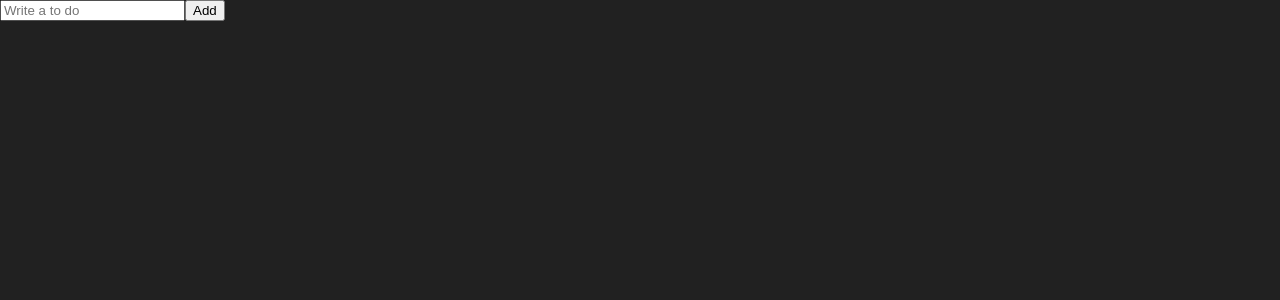
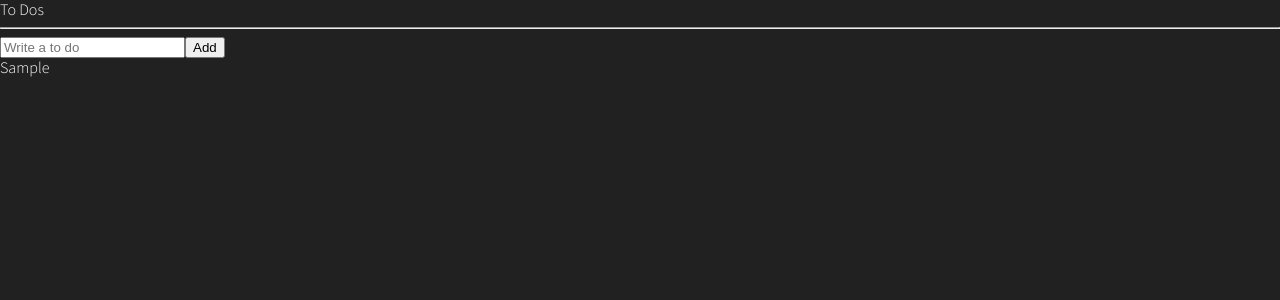
Before and after one commit to seorang42/to-do-list, a React (Create React App) app: page / in a window 1280 px wide. Both pictures are taken after typing "Sample" into the empty fields and a click on the button "Add". Shown: the top 300 px of the page. Built offline with nearby package versions, Linux system fonts and the light colour scheme.

Commit message:
6.11 Add To Do

```diff
--- a/src/App.tsx
+++ b/src/App.tsx
@@ -1,5 +1,5 @@
 import { createGlobalStyle } from "styled-components";
-import ToDoList from "./ToDoList";
+import ToDoList from "./components/ToDoList";
 
 const GlobalStyle = createGlobalStyle`
 @import url('https://fonts.googleapis.com/css2?family=Source+Sans+Pro:wght@300;400&display=swap');
--- a/src/ToDoList.tsx
+++ /dev/null
@@ -1,26 +0,0 @@
-import { useForm } from "react-hook-form";
-
-interface IForm {
-  toDo: string;
-}
-
-function ToDoList() {
-  const { register, handleSubmit, setValue } = useForm<IForm>();
-  const handleValid = (data: IForm) => {
-    console.log("add to do", data.toDo);
-    setValue("toDo", "");
-  };
-  return (
-    <div>
-      <form onSubmit={handleSubmit(handleValid)}>
-        <input
-          {...register("toDo", { required: "Please write a To Do" })}
-          placeholder="Write a to do"
-        />
-        <button>Add</button>
-      </form>
-    </div>
-  );
-}
-
-export default ToDoList;
--- /dev/null
+++ b/src/components/ToDoList.tsx
@@ -0,0 +1,55 @@
+import { useForm } from "react-hook-form";
+import {
+  atom,
+  useRecoilState,
+  useRecoilValue,
+  useSetRecoilState,
+} from "recoil";
+
+interface IForm {
+  toDo: string;
+}
+
+interface IToDo {
+  text: string;
+  id: number;
+  category: "TO_DO" | "DOING" | "DONE";
+}
+
+const toDoState = atom<IToDo[]>({
+  key: "toDo",
+  default: [],
+});
+
+function ToDoList() {
+  const [toDos, setToDos] = useRecoilState(toDoState);
+  const { register, handleSubmit, setValue } = useForm<IForm>();
+  const handleValid = ({ toDo }: IForm) => {
+    console.log("add to do", toDo);
+    setToDos((oldToDos) => [
+      { text: toDo, id: Date.now(), category: "TO_DO" },
+      ...oldToDos,
+    ]);
+    setValue("toDo", "");
+  };
+  return (
+    <div>
+      <h1>To Dos</h1>
+      <hr />
+      <form onSubmit={handleSubmit(handleValid)}>
+        <input
+          {...register("toDo", { required: "Please write a To Do" })}
+          placeholder="Write a to do"
+        />
+        <button>Add</button>
+      </form>
+      <ul>
+        {toDos.map((toDo) => (
+          <li key={toDo.id}>{toDo.text}</li>
+        ))}
+      </ul>
+    </div>
+  );
+}
+
+export default ToDoList;
```
